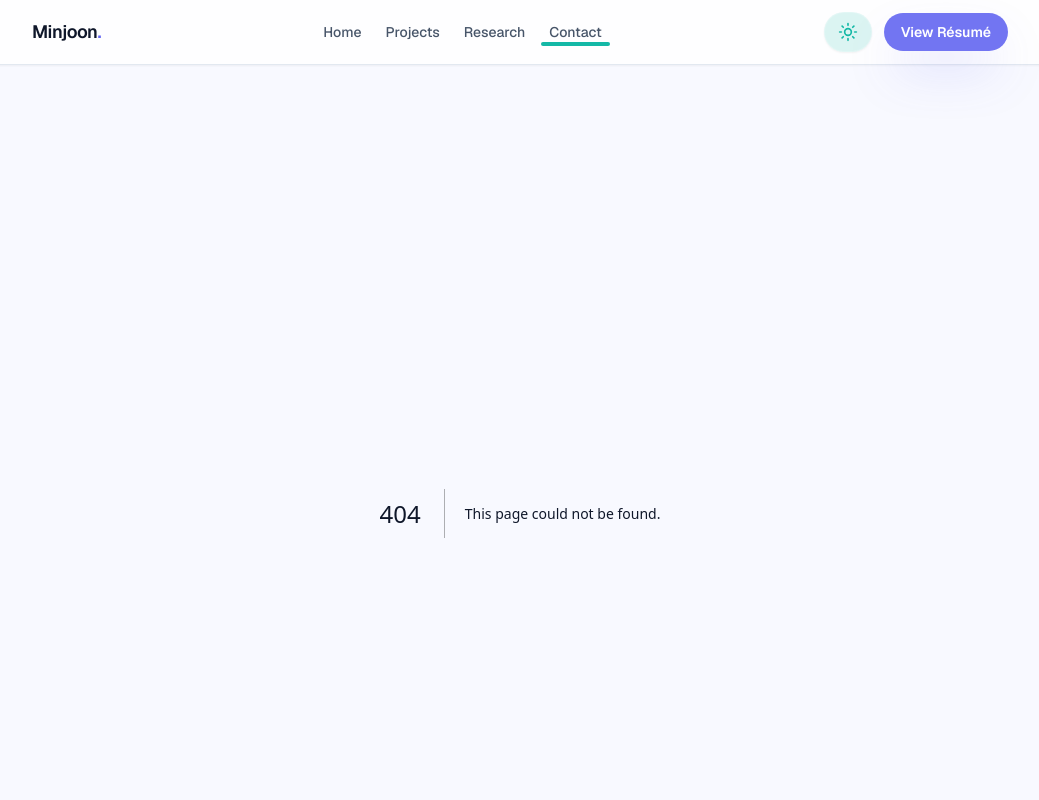
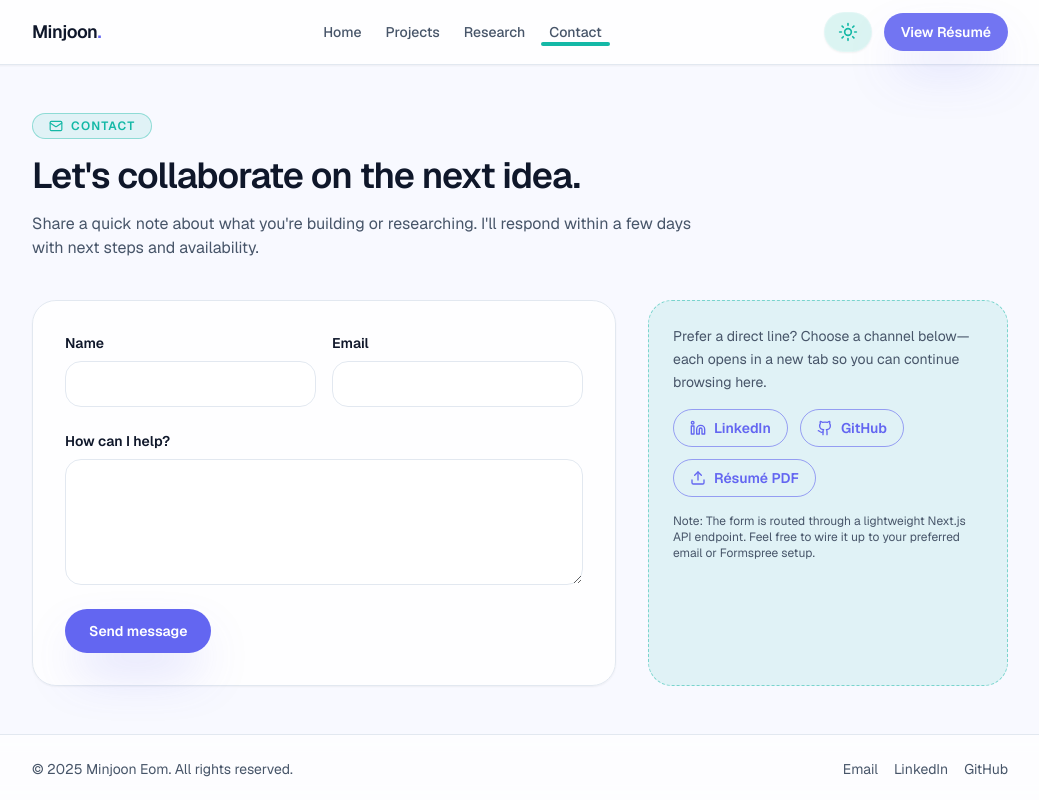
Before and after one commit to JoonEom/CS_Portfolio, a Next.js app: page /contact in a window 1280 px wide. Before the commit this address had no page. Shown: the top 800 px of the page, without its empty margins (120-1159 px from the left). Built offline with nearby package versions, Linux system fonts and the light colour scheme.

Commit message:
feat: add contact page with form

```diff
--- /dev/null
+++ b/app/api/contact/route.ts
@@ -0,0 +1,28 @@
+import { NextResponse } from "next/server";
+
+type ContactPayload = {
+  name?: string;
+  email?: string;
+  message?: string;
+};
+
+export async function POST(request: Request) {
+  const body = (await request.json()) as ContactPayload;
+  const { name, email, message } = body;
+
+  if (!name || !email || !message) {
+    return NextResponse.json(
+      { error: "Please provide your name, email, and message." },
+      { status: 400 },
+    );
+  }
+
+  // Placeholder for integrating Formspree, email service, or other transport.
+  await new Promise((resolve) => setTimeout(resolve, 400));
+
+  return NextResponse.json({
+    status: "ok",
+    message:
+      "Thanks for reaching out! I just received your note and will respond soon.",
+  });
+}
--- /dev/null
+++ b/app/contact/page.tsx
@@ -0,0 +1,220 @@
+"use client";
+
+import { useEffect, useState, useTransition } from "react";
+import Link from "next/link";
+import { motion, AnimatePresence } from "framer-motion";
+import {
+  AlertCircle,
+  CheckCircle2,
+  Github,
+  Linkedin,
+  Mail,
+  Upload,
+} from "lucide-react";
+
+type FormState = {
+  name: string;
+  email: string;
+  message: string;
+};
+
+type ToastState = {
+  message: string;
+  type: "success" | "error";
+};
+
+const initialForm: FormState = {
+  name: "",
+  email: "",
+  message: "",
+};
+
+export default function ContactPage() {
+  const [form, setForm] = useState<FormState>(initialForm);
+  const [toast, setToast] = useState<ToastState | null>(null);
+  const [isPending, startTransition] = useTransition();
+
+  useEffect(() => {
+    if (!toast) return undefined;
+
+    const timer = window.setTimeout(() => {
+      setToast(null);
+    }, 5000);
+
+    return () => window.clearTimeout(timer);
+  }, [toast]);
+
+  const handleChange = (
+    event: React.ChangeEvent<HTMLInputElement | HTMLTextAreaElement>,
+  ) => {
+    const { name, value } = event.target;
+    setForm((prev) => ({ ...prev, [name]: value }));
+  };
+
+  const handleSubmit = (event: React.FormEvent<HTMLFormElement>) => {
+    event.preventDefault();
+
+    startTransition(async () => {
+      try {
+        const response = await fetch("/api/contact", {
+          method: "POST",
+          headers: { "Content-Type": "application/json" },
+          body: JSON.stringify(form),
+        });
+
+        if (!response.ok) {
+          const data = (await response.json()) as { error?: string };
+          throw new Error(data.error ?? "Something went wrong.");
+        }
+
+        const data = (await response.json()) as { message: string };
+        setToast({ message: data.message, type: "success" });
+        setForm(initialForm);
+      } catch (error) {
+        setToast({
+          message:
+            error instanceof Error
+              ? error.message
+              : "Sorry, I could not send your message. Please try again.",
+          type: "error",
+        });
+      }
+    });
+  };
+
+  return (
+    <div className="space-y-10">
+      <header className="space-y-4">
+        <span className="inline-flex items-center gap-2 rounded-full border border-accent-teal/40 bg-accent-teal/10 px-4 py-1 text-xs font-semibold uppercase tracking-widest text-accent-teal dark:border-accent-indigo/40 dark:bg-accent-indigo/15 dark:text-accent-lavender">
+          <Mail className="h-3.5 w-3.5" aria-hidden="true" />
+          Contact
+        </span>
+        <h1 className="text-3xl font-semibold tracking-tight text-foreground sm:text-4xl">
+          Let&apos;s collaborate on the next idea.
+        </h1>
+        <p className="max-w-2xl text-sm leading-relaxed text-muted-foreground sm:text-base">
+          Share a quick note about what you&apos;re building or researching.
+          I&apos;ll respond within a few days with next steps and availability.
+        </p>
+      </header>
+
+      <div className="grid gap-8 lg:grid-cols-[minmax(0,1fr)_360px]">
+        <section className="rounded-3xl border border-border bg-white/80 p-8 shadow-sm backdrop-blur dark:bg-slate-950/70">
+          <form className="space-y-6" onSubmit={handleSubmit} noValidate>
+            <div className="grid gap-4 sm:grid-cols-2">
+              <label className="flex flex-col gap-2 text-sm font-semibold text-foreground">
+                Name
+                <input
+                  type="text"
+                  name="name"
+                  value={form.name}
+                  onChange={handleChange}
+                  required
+                  autoComplete="name"
+                  className="rounded-2xl border border-border bg-white/90 px-4 py-3 text-sm text-foreground outline-none transition focus:border-accent-indigo focus:ring-2 focus:ring-accent-indigo/40 dark:bg-slate-950/70"
+                />
+              </label>
+              <label className="flex flex-col gap-2 text-sm font-semibold text-foreground">
+                Email
+                <input
+                  type="email"
+                  name="email"
+                  value={form.email}
+                  onChange={handleChange}
+                  required
+                  autoComplete="email"
+                  className="rounded-2xl border border-border bg-white/90 px-4 py-3 text-sm text-foreground outline-none transition focus:border-accent-indigo focus:ring-2 focus:ring-accent-indigo/40 dark:bg-slate-950/70"
+                />
+              </label>
+            </div>
+            <label className="flex flex-col gap-2 text-sm font-semibold text-foreground">
+              How can I help?
+              <textarea
+                name="message"
+                value={form.message}
+                onChange={handleChange}
+                required
+                rows={5}
+                className="resize-y rounded-2xl border border-border bg-white/90 px-4 py-3 text-sm text-foreground outline-none transition focus:border-accent-indigo focus:ring-2 focus:ring-accent-indigo/40 dark:bg-slate-950/70"
+              />
+            </label>
+
+            <motion.button
+              type="submit"
+              whileTap={{ scale: 0.96 }}
+              disabled={isPending}
+              className="inline-flex items-center justify-center gap-2 rounded-full bg-accent-indigo px-6 py-3 text-sm font-semibold text-white shadow-glow transition hover:bg-accent-indigo/90 disabled:cursor-not-allowed disabled:opacity-70"
+            >
+              {isPending ? "Sending…" : "Send message"}
+            </motion.button>
+
+            <AnimatePresence>
+              {toast ? (
+                <motion.div
+                  initial={{ opacity: 0, y: 10 }}
+                  animate={{ opacity: 1, y: 0 }}
+                  exit={{ opacity: 0, y: 10 }}
+                  transition={{ duration: 0.25 }}
+                  className={`flex items-center gap-3 rounded-2xl border px-4 py-3 text-sm ${
+                    toast.type === "success"
+                      ? "border-accent-teal/40 bg-accent-teal/10 text-accent-teal dark:border-accent-indigo/40 dark:bg-accent-indigo/20 dark:text-accent-lavender"
+                      : "border-red-400/60 bg-red-100/60 text-red-700 dark:border-red-400/40 dark:bg-red-500/20 dark:text-red-100"
+                  }`}
+                  role="status"
+                  aria-live="polite"
+                >
+                  {toast.type === "success" ? (
+                    <CheckCircle2 className="h-4 w-4" aria-hidden="true" />
+                  ) : (
+                    <AlertCircle className="h-4 w-4" aria-hidden="true" />
+                  )}
+                  <span>{toast.message}</span>
+                </motion.div>
+              ) : null}
+            </AnimatePresence>
+          </form>
+        </section>
+
+        <aside className="space-y-4 rounded-3xl border border-dashed border-accent-teal/50 bg-accent-teal/10 p-6 text-sm leading-relaxed text-muted-foreground dark:border-accent-indigo/50 dark:bg-accent-indigo/10">
+          <p>
+            Prefer a direct line? Choose a channel below—each opens in a new tab
+            so you can continue browsing here.
+          </p>
+          <div className="flex flex-wrap gap-3">
+            <Link
+              href="https://www.linkedin.com"
+              target="_blank"
+              rel="noreferrer"
+              className="inline-flex items-center gap-2 rounded-full border border-accent-indigo/60 px-4 py-2 text-sm font-semibold text-accent-indigo transition hover:bg-accent-indigo/10 dark:text-accent-lavender dark:hover:bg-accent-indigo/20"
+            >
+              <Linkedin className="h-4 w-4" aria-hidden="true" />
+              LinkedIn
+            </Link>
+            <Link
+              href="https://github.com/JoonEom"
+              target="_blank"
+              rel="noreferrer"
+              className="inline-flex items-center gap-2 rounded-full border border-accent-indigo/60 px-4 py-2 text-sm font-semibold text-accent-indigo transition hover:bg-accent-indigo/10 dark:text-accent-lavender dark:hover:bg-accent-indigo/20"
+            >
+              <Github className="h-4 w-4" aria-hidden="true" />
+              GitHub
+            </Link>
+            <Link
+              href="/resume.pdf"
+              target="_blank"
+              rel="noreferrer"
+              className="inline-flex items-center gap-2 rounded-full border border-accent-indigo/60 px-4 py-2 text-sm font-semibold text-accent-indigo transition hover:bg-accent-indigo/10 dark:text-accent-lavender dark:hover:bg-accent-indigo/20"
+            >
+              <Upload className="h-4 w-4" aria-hidden="true" />
+              Résumé PDF
+            </Link>
+          </div>
+          <p className="text-xs text-muted-foreground">
+            Note: The form is routed through a lightweight Next.js API endpoint.
+            Feel free to wire it up to your preferred email or Formspree setup.
+          </p>
+        </aside>
+      </div>
+    </div>
+  );
+}
```
